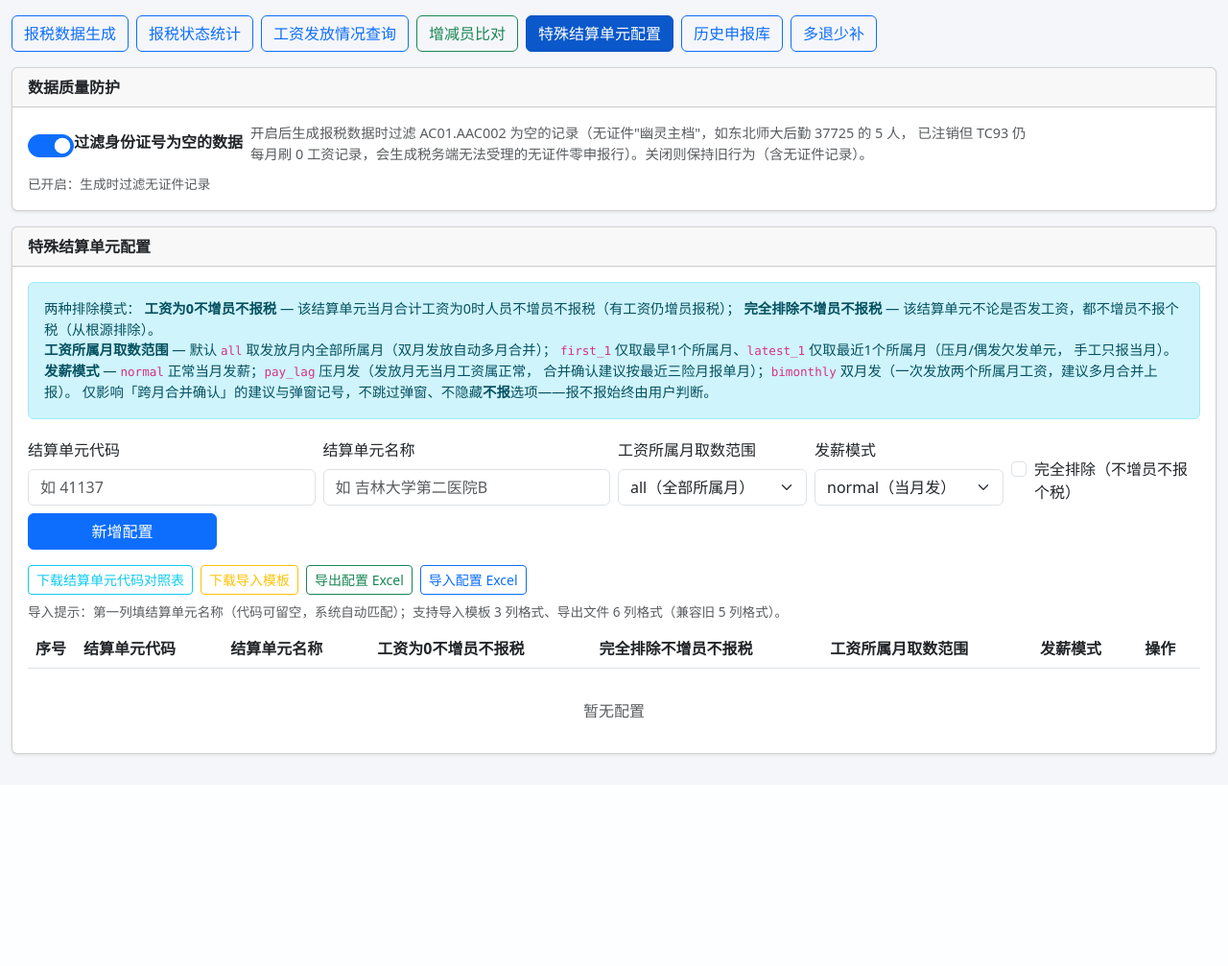
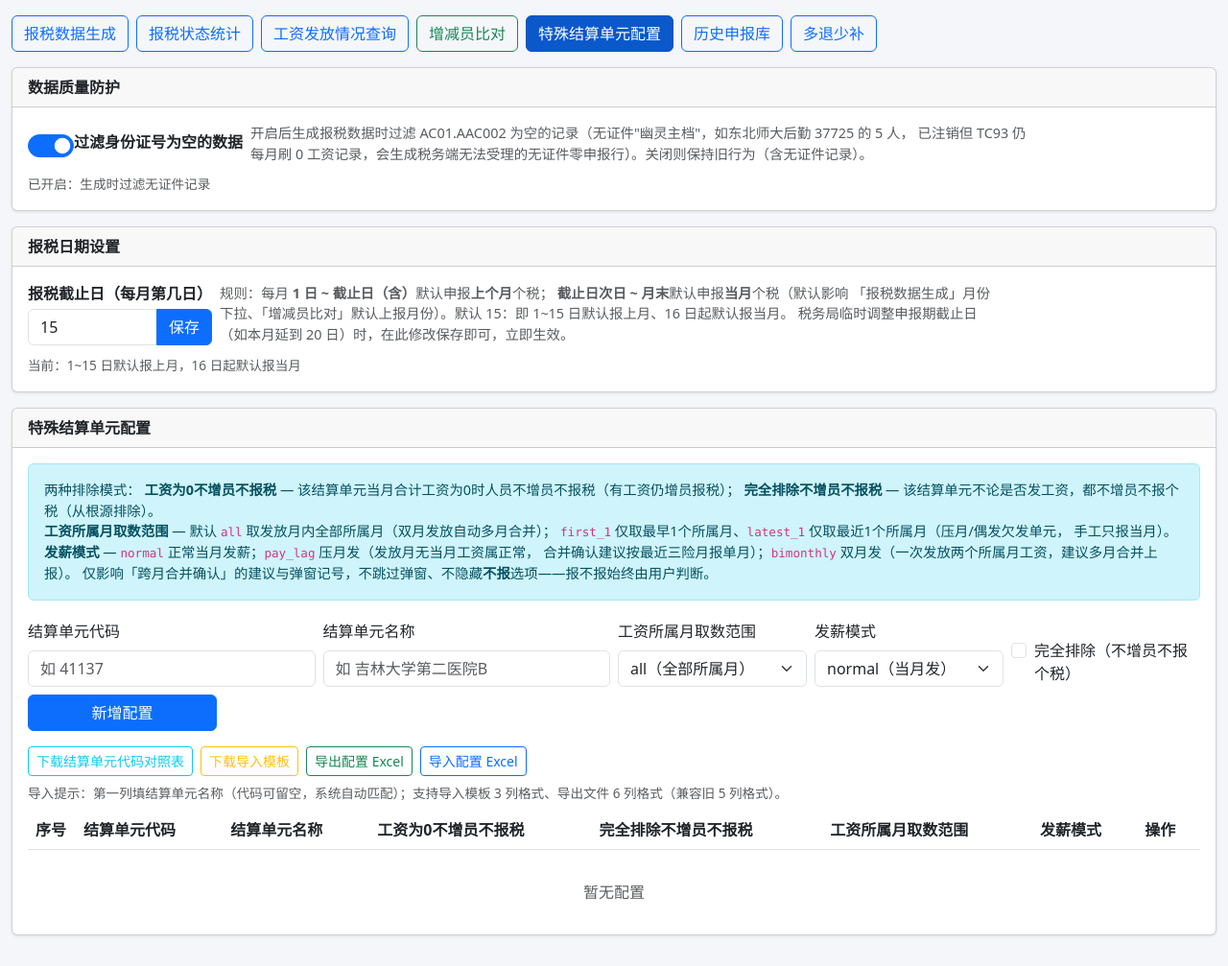
Before and after one commit to wanghannew1/TaxGen, a Flask app: page /special-units in a window 1280 px wide. Shown: the part 56-1063 px from the top of the page at 96% size. Before the commit the page ends 844 px from the top, so only its background shows below. Run offline with Flask 3, Linux system fonts and the light colour scheme; data that the repository does not hold is empty.

Commit message:
feat(config): 报税截止日后台可配置 - 截止日前默认报上月/次日起报当月, 税务局调整申报期免改代码
原默认月份规则硬编码 15 日 (1-15日默认上月, 16日起默认当月), 分散在
queries.get_default_report_month 与 index.html 前端两处; 税务局可能临时
调整申报期截止日 (如延到 20 日), 每次都要改代码发版。

- config_db.py: get/set_report_deadline_day (app_config key
  'report_deadline_day', 默认 15, 校验 1-31, 非法值回退默认)
- queries.py: get_default_report_month 改读截止日配置 + now 注入参数
  (测试用); 回退最近发薪月逻辑不变
- app.py: /api/report-deadline GET/POST
- templates/special_units.html: 「报税日期设置」卡片 (数值输入+保存,
  规则说明, 立即生效)
- templates/index.html: 月份下拉默认值改取 /api/report-deadline
- templates/personnel_compare.html: 默认上报月份注释同步
- README.md / docs/操作指南.md: 功能与操作说明
- tests/test_report_deadline.py: 配置读写/越界校验/日期规则(含跨年/扩展/
  提前截止日)/回退发薪月/API 14 项测试

验证: pytest tests/ 287 passed

```diff
--- a/app.py
+++ b/app.py
@@ -1026,6 +1026,32 @@ def api_filter_empty_cert_set():
         from config_db import set_filter_empty_cert
         set_filter_empty_cert(enabled)
         return jsonify({"enabled": enabled})
+    except Exception as e:
+        return _log_api_error(e)
+
+
+@app.route("/api/report-deadline", methods=["GET"])
+def api_report_deadline_get():
+    """获取报税截止日 (每月第几日, 默认 15; 截止日前报上月, 次日起报当月)。"""
+    try:
+        from config_db import get_report_deadline_day
+        return jsonify({"day": get_report_deadline_day()})
+    except Exception as e:
+        return _log_api_error(e)
+
+
+@app.route("/api/report-deadline", methods=["POST"])
+def api_report_deadline_set():
+    """设置报税截止日 (1-31, 持久化到 SQLite config_db)。"""
+    try:
+        data = request.get_json() or {}
+        day = data.get("day")
+        from config_db import set_report_deadline_day
+        set_report_deadline_day(day)
+        from config_db import get_report_deadline_day
+        return jsonify({"day": get_report_deadline_day()})
+    except ValueError as e:
+        return jsonify({"error": str(e)}), 400
     except Exception as e:
         return _log_api_error(e)
 
--- a/config_db.py
+++ b/config_db.py
@@ -493,6 +493,38 @@ def get_filter_empty_cert() -> bool:
     """
     return get_app_config("filter_empty_cert", "1") == "1"
 
+
 def set_filter_empty_cert(on: bool) -> None:
     """设置身份证号为空的数据过滤开关 ('1' 开 / '0' 关)。"""
     set_app_config("filter_empty_cert", "1" if on else "0")
+
+# ---------------------------------------------------------------------------
+# 报税截止日 (2026-10-19 新增): 每月默认"截止日(含)前报上月, 次日起报当月"。
+# 默认 15 (1-15日 → 上月, 16日及以后 → 当月)。税务局可能临时调整申报期截止
+# 日 (如延到 20 日), 故开放后台修改, 持久化到 app_config (key='report_deadline_day')。
+# ---------------------------------------------------------------------------
+
+_REPORT_DEADLINE_DEFAULT = 15
+
+
+def get_report_deadline_day() -> int:
+    """读取报税截止日 (1-31), 未配置或非法时返回默认 15。"""
+    raw = get_app_config("report_deadline_day", "")
+    try:
+        day = int(str(raw).strip())
+    except (TypeError, ValueError):
+        return _REPORT_DEADLINE_DEFAULT
+    if 1 <= day <= 31:
+        return day
+    return _REPORT_DEADLINE_DEFAULT
+
+
+def set_report_deadline_day(day: int) -> None:
+    """设置报税截止日 (1-31), 越界/非法抛 ValueError (调用方转 400)。"""
+    try:
+        day = int(day)
+    except (TypeError, ValueError):
+        raise ValueError("报税截止日必须为 1-31 的整数")
+    if not 1 <= day <= 31:
+        raise ValueError("报税截止日必须为 1-31 的整数")
+    set_app_config("report_deadline_day", str(day))
--- a/queries.py
+++ b/queries.py
@@ -1512,15 +1512,20 @@ def get_personnel_by_certs(conn, cert_numbers) -> List[PersonnelInfo]:
     return people
 
 
-def get_default_report_month(conn) -> int:
+def get_default_report_month(conn, now: Optional[datetime] = None) -> int:
     """计算默认上报发薪月份。
 
-    规则: 系统时间 1-15日 → 上个月; 16日及以后 → 本月 (若已有发薪记录则返回本月,
-    否则回退到最近发薪月份)。报税一般在发薪月过完后半个月内进行。
-    """
-    from datetime import datetime
-    now = datetime.now()
-    if now.day <= 15:
+    规则: 系统时间 1~截止日(含) → 上个月; 截止日次日及以后 → 本月
+    (若已有发薪记录则返回本月, 否则回退到最近发薪月份)。
+    截止日默认 15, 存 config_db.report_deadline_day, 后台可改 (税务局可能调整)。
+    报税一般在发薪月过完后半个月内进行。
+    now 参数仅供测试注入固定时间, 生产调用不传。
+    """
+    from config_db import get_report_deadline_day
+    deadline = get_report_deadline_day()
+    if now is None:
+        now = datetime.now()
+    if now.day <= deadline:
         last_month = now.replace(day=1)
         from datetime import timedelta
         last_month -= timedelta(days=1)
--- a/templates/personnel_compare.html
+++ b/templates/personnel_compare.html
@@ -332,7 +332,7 @@
     }
 
     async function loadDefaultReportMonth() {
-        // 默认上报月份: 1-15日默认上月, 16日及以后默认当月
+        // 默认上报月份: 截止日(含)前默认上月, 次日起默认当月 (截止日可后台配置, 默认 15)
         try {
             const resp = await fetch('/api/personnel-compare/default-report-month');
             if (!resp.ok) throw new Error('加载默认月份失败');
--- a/templates/special_units.html
+++ b/templates/special_units.html
@@ -48,6 +48,32 @@
                 </div>
                 <div class="col-md-auto">
                     <span id="filterCertMsg" class="text-muted" style="font-size:0.85rem;"></span>
+                </div>
+            </div>
+        </div>
+    </div>
+
+    <div class="card">
+        <div class="card-header"><strong>报税日期设置</strong></div>
+        <div class="card-body">
+            <div class="row g-2 align-items-center">
+                <div class="col-md-auto">
+                    <label class="form-label fw-bold mb-1" for="reportDeadlineDay">报税截止日（每月第几日）</label>
+                    <div class="input-group" style="width: 12em;">
+                        <input type="number" id="reportDeadlineDay" class="form-control" min="1" max="31" step="1" value="15">
+                        <button class="btn btn-primary" type="button" id="btnSaveDeadline">保存</button>
+                    </div>
+                </div>
+                <div class="col-md-8">
+                    <div class="text-muted" style="font-size: 0.9rem;">
+                        规则：每月 <strong>1 日 ~ 截止日（含）</strong>默认申报<strong>上个月</strong>个税；
+                        <strong>截止日次日 ~ 月末</strong>默认申报<strong>当月</strong>个税（默认影响
+                        「报税数据生成」月份下拉、「增减员比对」默认上报月份）。默认 15：即 1~15 日默认报上月、16 日起默认报当月。
+                        税务局临时调整申报期截止日（如本月延到 20 日）时，在此修改保存即可，立即生效。
+                    </div>
+                </div>
+                <div class="col-md-auto">
+                    <span id="deadlineMsg" class="text-muted" style="font-size:0.85rem;"></span>
                 </div>
             </div>
         </div>
@@ -313,6 +339,7 @@
     document.addEventListener('DOMContentLoaded', function() {
         loadUnits();
         loadFilterEmptyCert();
+        loadReportDeadline();
     });
 
     const filterEmptyCert = document.getElementById('filterEmptyCert');
@@ -353,6 +380,55 @@
             updateFilterCertMsg();
         }
     });
+
+    const reportDeadlineDay = document.getElementById('reportDeadlineDay');
+    const btnSaveDeadline = document.getElementById('btnSaveDeadline');
+    const deadlineMsg = document.getElementById('deadlineMsg');
+
+    async function loadReportDeadline() {
+        try {
+            const resp = await fetch('/api/report-deadline');
+            if (!resp.ok) throw new Error('加载失败');
+            const data = await resp.json();
+            reportDeadlineDay.value = data.day;
+            updateDeadlineMsg();
+        } catch (e) {
+            deadlineMsg.textContent = `加载截止日失败: ${e.message}`;
+        }
+    }
+
+    function updateDeadlineMsg() {
+        const d = parseInt(reportDeadlineDay.value, 10);
+        deadlineMsg.textContent = (d >= 1 && d <= 31)
+            ? `当前：1~${d} 日默认报上月，${d + 1} 日起默认报当月`
+            : '请输入 1-31 的整数';
+    }
+
+    reportDeadlineDay.addEventListener('input', updateDeadlineMsg);
+
+    btnSaveDeadline.addEventListener('click', async function() {
+        const day = parseInt(reportDeadlineDay.value, 10);
+        if (!Number.isInteger(day) || day < 1 || day > 31) {
+            showError('报税截止日必须为 1-31 的整数');
+            return;
+        }
+        deadlineMsg.textContent = '保存中...';
+        try {
+            const resp = await fetch('/api/report-deadline', {
+                method: 'POST',
+                headers: { 'Content-Type': 'application/json' },
+                body: JSON.stringify({ day })
+            });
+            const data = await resp.json();
+            if (!resp.ok || data.error) { showError(data.error || '保存失败'); updateDeadlineMsg(); return; }
+            hideError();
+            reportDeadlineDay.value = data.day;
+            updateDeadlineMsg();
+        } catch (e) {
+            showError(`保存失败: ${e.message}`);
+            updateDeadlineMsg();
+        }
+    });
 </script>
 </body>
 </html>
```
Also changed, not shown: docs/操作指南.md (+10 -0 lines), templates/index.html (+8 -2 lines), tests/test_report_deadline.py (added, +155 -0 lines), README.md.
